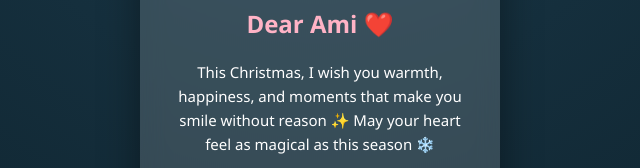
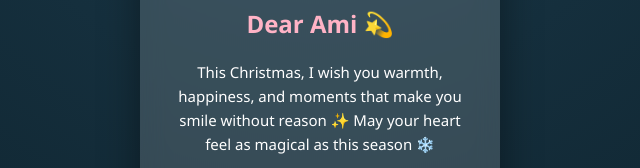
Before and after one commit to Samirchauhan1/christmas-wish, a plain HTML site: page index.html in a window 1280 px wide. Shown: the part 300-468 px from the top of the page, 320-960 px from the left. Drawn offline with Linux system fonts and the light colour scheme.

Commit message:
Update index.html

```diff
--- a/index.html
+++ b/index.html
@@ -83,7 +83,7 @@ p {
 
 <div class="card">
   <h1>🎄 Merry Christmas 🎄</h1>
-  <h2>Dear Ami ❤️</h2>
+  <h2>Dear Ami 💫</h2>
 
   <p>
     This Christmas, I wish you warmth, happiness,
```
